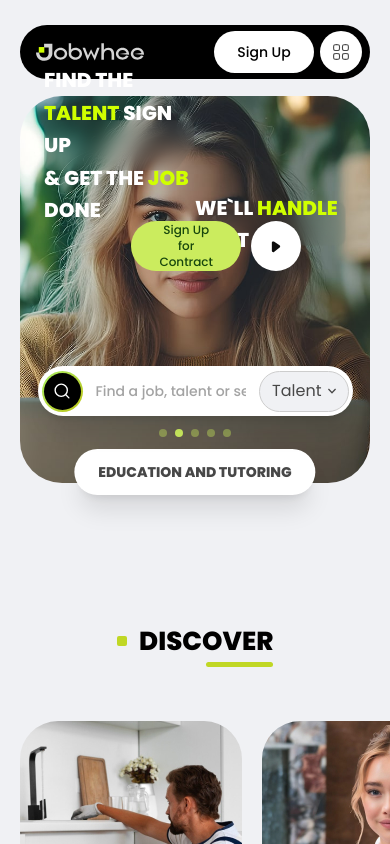
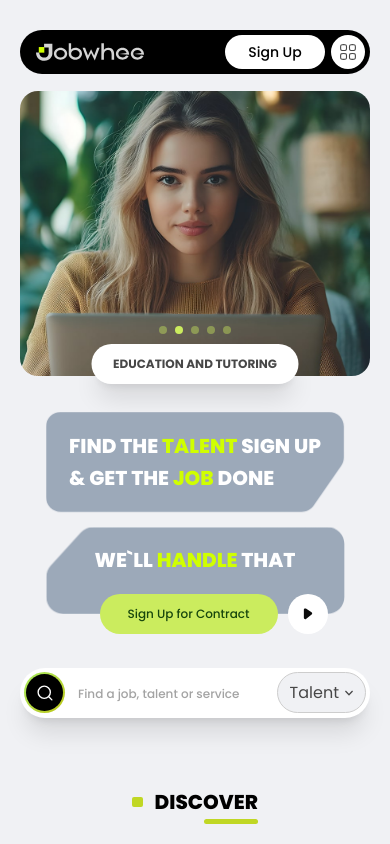
Before and after one commit to slovanky/jobwhee-frontend-task, a Next.js app: page / in a window 390 px wide. Shown: the top 844 px of the page. Built offline with nearby package versions, Linux system fonts and the light colour scheme.

Commit message:
finalizing Hero section

```diff
--- a/src/app/globals.css
+++ b/src/app/globals.css
@@ -2,7 +2,8 @@
 
 @theme {
   /* Breakpoints */
-  --breakpoint-sm: 375px;
+  /* --breakpoint-sm: 375px; */
+  --breakpoint-sm: 640px;
   --breakpoint-md: 860px;
   --breakpoint-lg: 1440px;
   --breakpoint-xl: 1920px;
@@ -20,7 +21,7 @@ body {
 }
 
 .wrapper {
-  @apply w-full max-w-[calc(335px+40px)] sm:max-w-[calc(780px+40px)] md:max-w-[calc(1200px+40px)] lg:max-w-[calc(1440px+40px)];
+  @apply w-full sm:max-w-[calc(780px+40px)] md:max-w-[calc(1200px+40px)] lg:max-w-[calc(1440px+40px)];
   @apply mx-auto px-5;
 }
 
--- a/src/app/page.tsx
+++ b/src/app/page.tsx
@@ -6,7 +6,7 @@ export default function Home() {
     <div>
       <div className="w-full h-[17px]"></div>
       <Hero />
-      <div className="w-full h-[128px]"></div>
+      <div className="w-full h-[70px] sm:h-[128px]"></div>
       <Discover />
       <div className="w-full h-[120px]"></div>
     </div>
--- a/src/components/Hero/Graphics.tsx
+++ b/src/components/Hero/Graphics.tsx
@@ -17,7 +17,7 @@ export function HeroShapeLeft({ className }: { className: string }) {
   return (
     <svg width="568" height="191" viewBox="0 0 568 191" fill="none" xmlns="http://www.w3.org/2000/svg" className={className}>
       <foreignObject x="-80.4" y="-80.4" width="728.3" height="351.8">
-        <div style={{ backdropFilter: "blur(40.2px)", clipPath: "url(#bgblur_0_2_457_clip_path)", height: "100%", width: "100%" }}></div>
+        <div className="bg-[#9CA9B9] sm:bg-transparent backdrop-blur-3xl" style={{ clipPath: "url(#bgblur_0_2_457_clip_path)", height: "100%", width: "100%" }}></div>
       </foreignObject>
       <defs>
         <clipPath id="bgblur_0_2_457_clip_path" transform="translate(80.4 80.4)">
@@ -32,7 +32,7 @@ export function HeroShapeRight({ className }: { className: string }) {
   return (
     <svg width="497" height="145" viewBox="0 0 497 145" fill="none" xmlns="http://www.w3.org/2000/svg" className={className}>
       <foreignObject x="-79.9" y="-80.4" width="657.3" height="305.8">
-        <div style={{ backdropFilter: "blur(40.2px)", clipPath: "url(#bgblur_0_2_440_clip_path)", height: "100%", width: "100%" }}></div>
+        <div className="bg-[#9CA9B9] sm:bg-transparent backdrop-blur-3xl" style={{ clipPath: "url(#bgblur_0_2_440_clip_path)", height: "100%", width: "100%" }}></div>
       </foreignObject>
       <defs>
         <clipPath id="bgblur_0_2_440_clip_path" transform="translate(79.9 80.4)">
--- a/src/components/Hero/Hero.tsx
+++ b/src/components/Hero/Hero.tsx
@@ -17,8 +17,9 @@ export default function Hero() {
           </div>
 
           <div className="sm:absolute top-0 left-0 right-0 w-full h-auto sm:h-[320px] md:h-[495px] lg:h-[579px] flex flex-col items-center justify-between">
-            <div className="w-full sm:p-[24px] md:p-[32px] lg:p-10 pb-0 flex flex-col sm:flex-row sm:justify-between gap-y-[14px]">
-              <div className="z-[99] relative sm:w-[299px] md:w-[472px] lg:w-[567px] h-auto">
+            <div className="w-full mt-[28px] sm:mt-0 pb-[22px] sm:p-[24px] md:p-[32px] lg:p-10 sm:pb-0 flex flex-col sm:flex-row sm:justify-between gap-y-[14px]">
+              {/* left */}
+              <div className="z-[99] relative max-w-[299px] sm:w-[299px] sm:max-w-none md:w-[472px] lg:w-[567px] h-auto mx-auto">
                 <div className="relative">
                   <HeroShapeLeft className="w-full h-auto" />
 
@@ -31,28 +32,30 @@ export default function Hero() {
                 </div>
               </div>
 
-              <div className="z-[99] relative sm:w-[299px] md:w-[472px] lg:w-[567px] sm:mt-[82px] md:mt-[68px] lg:mt-[80px]">
+              {/* right */}
+              <div className="z-[99] relative max-w-[299px] sm:w-[299px] sm:max-w-none md:w-[472px] lg:w-[567px] mx-auto sm:mt-[82px] md:mt-[68px] lg:mt-[80px]">
                 <div className="relative">
                   <HeroShapeRight className="w-full h-auto" />
 
-                  <div className="absolute top-0 left-0 w-full h-full flex items-center justify-center">
+                  <div className="absolute top-0 left-0 w-full h-full pb-5 md:pb-[25px] flex items-center justify-center">
                     <h4 className="text-xl md:text-3xl lg:text-[40px] text-white font-extrabold uppercase leading-relaxed">
                       We`ll <span className="text-[#D0FF00]">handle</span> that
                     </h4>
                   </div>
 
-                  <div className="absolute -bottom-[20px] md:-bottom-[25px] right-[45px] h-[40px] md:h-[50px] flex items-center justify-end gap-x-2.5">
-                    <button className="h-[40px] sm:h-[50px] px-7 flex items-center justify-center bg-[#CBEC5E] text-xs md:text-base text-[#18470D] font-medium rounded-full cursor-pointer">
+                  <div className="absolute -bottom-[20px] md:-bottom-[25px] right-[17px] md:right-[27px] lg:right-[45px] h-[40px] md:h-[50px] flex items-center justify-end gap-x-2.5">
+                    <button className="h-[40px] md:h-[50px] px-7 flex items-center justify-center bg-[#CBEC5E] text-xs md:text-base text-[#18470D] font-medium rounded-full cursor-pointer">
                       Sign Up for Contract
                     </button>
-                    <button className="h-[40px] sm:h-[50px] w-[50px] aspect-square shrink-0 flex items-center justify-center bg-white rounded-full cursor-pointer">
+                    <button className="h-[40px] md:h-[50px] aspect-square shrink-0 flex items-center justify-center bg-white rounded-full cursor-pointer">
                       <PlayIcon className="w-[14px] md:w-[18px] aspect-square" />
                     </button>
                   </div>
                 </div>
               </div>
             </div>
-            <div className="z-[99] w-full sm:w-[462px] lg:w-[555px] sm:max-w-[90%]">
+
+            <div className="z-[99] w-full sm:w-[462px] lg:w-[555px] sm:max-w-[90%] mt-[32px]">
               <SearchInput />
             </div>
           </div>
```
